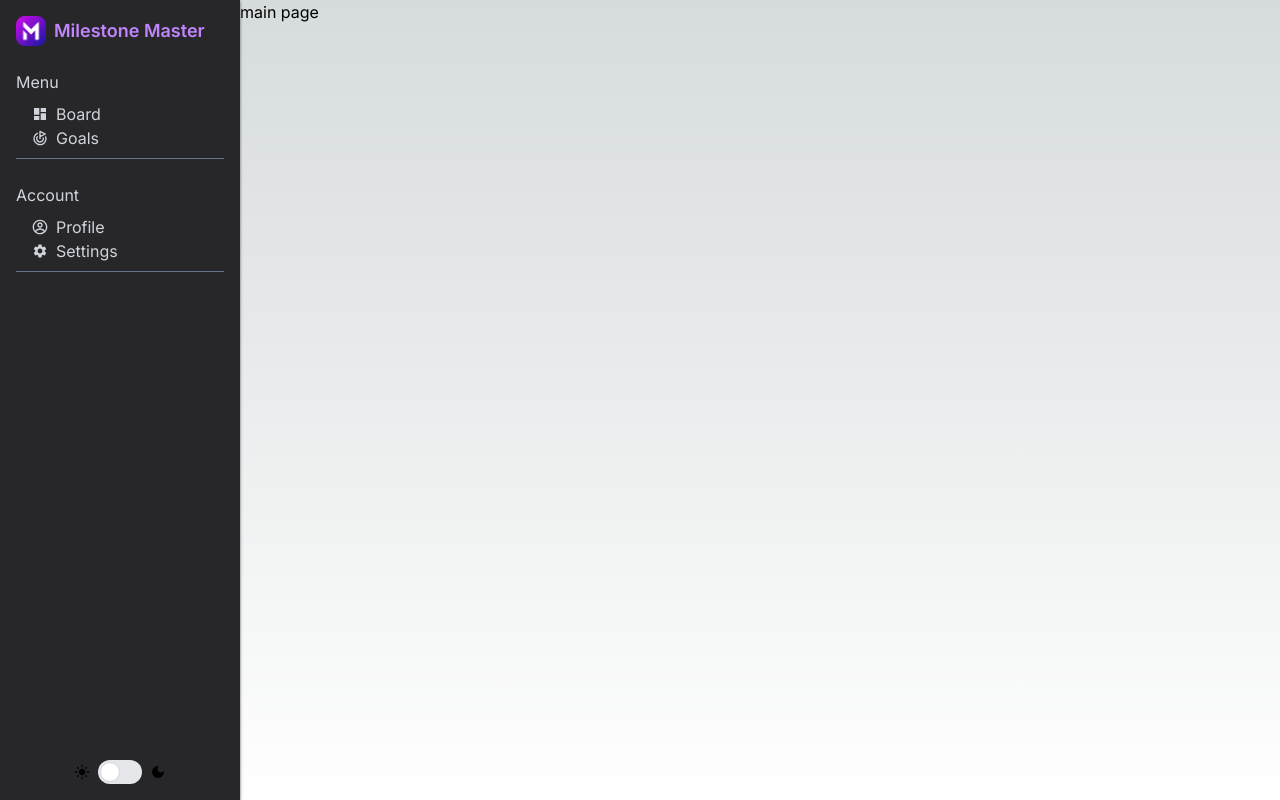
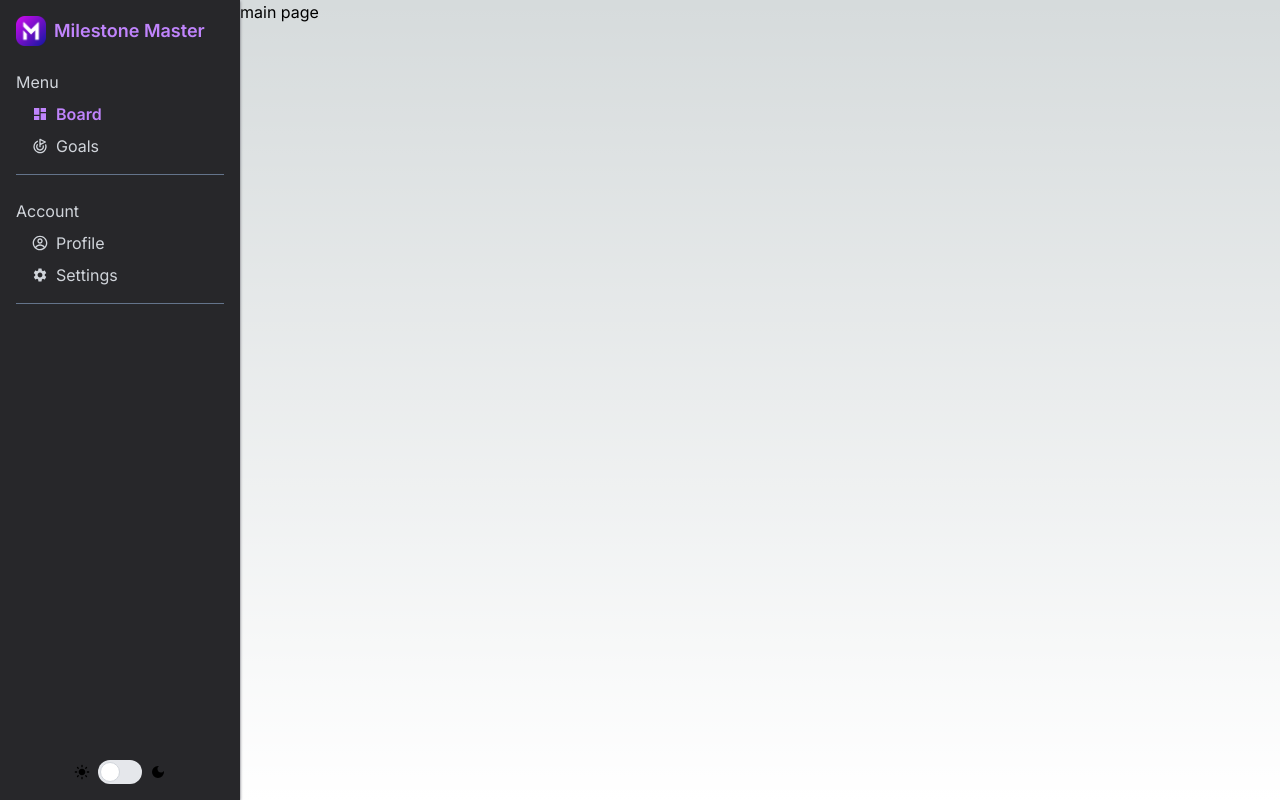
Before and after one commit to tannaz97shr/milestone-master, a Next.js app: page / in a window 1280 px wide. Built offline with nearby package versions, Linux system fonts and the light colour scheme.

Commit message:
feat: style menu item

```diff
--- a/src/components/Sidebar/index.tsx
+++ b/src/components/Sidebar/index.tsx
@@ -2,6 +2,7 @@
 
 import Image from "next/image";
 import Link from "next/link";
+import { usePathname } from "next/navigation";
 import { CgProfile } from "react-icons/cg";
 import { IoMdMenu } from "react-icons/io";
 import { LuGoal } from "react-icons/lu";
@@ -41,6 +42,7 @@ const items: IItemsGroup = {
 };
 
 const Sidebar = () => {
+  const pathname: string = usePathname();
   const [isMenueOpen, setIsMenueOpen] = useState(false);
   return (
     <>
@@ -80,7 +82,15 @@ const Sidebar = () => {
                 <div className="capitalize ">{key.toString()}</div>
                 <ul className="pl-4 mt-2">
                   {items[key].map((item: IItem) => (
-                    <li className="flex items-center" key={item.title}>
+                    <li
+                      className={`flex items-center my-2 ${
+                        item.route !== "/"
+                          ? pathname.includes(item.route) &&
+                            "font-semibold text-purple-400"
+                          : pathname === "/" && "font-semibold text-purple-400"
+                      }`}
+                      key={item.title}
+                    >
                       {item.icon}
                       <Link className="ml-2" href={item.route}>
                         {item.title}
```
